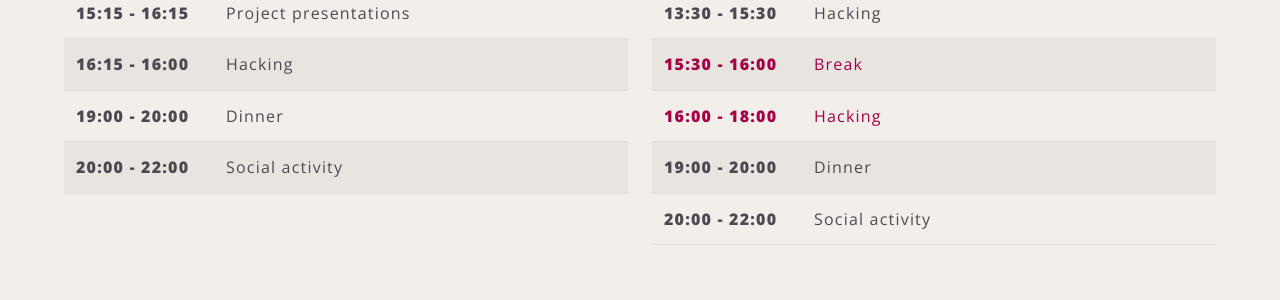
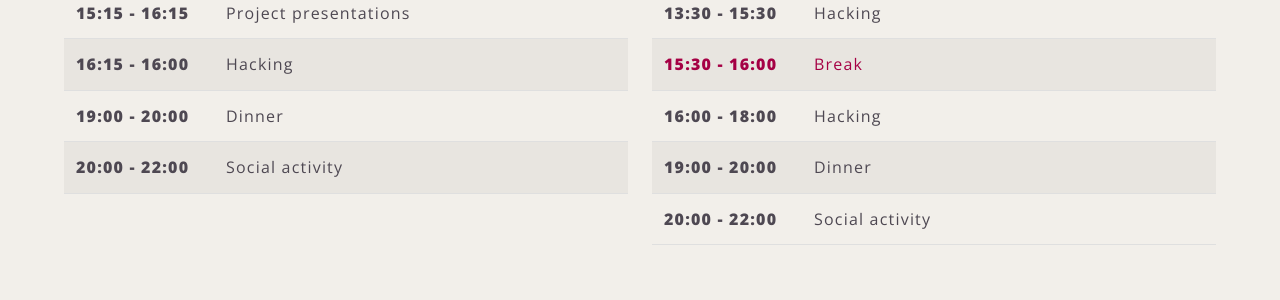
Before and after one commit to elixir-europe/biohackathon-europe-2021, a Jekyll site: the page built from programme.html, in a window 1280 px wide and 900 px high, scrolled down 679 px. Shown: the part 150-450 px from the top of the window. Built offline with Jekyll 4.4.1, drawn with Linux system fonts in a browser that asks for light colours; nearby versions of some CDN libraries.

Commit message:
Update row class

```diff
--- a/programme.html
+++ b/programme.html
@@ -144,7 +144,7 @@ body_class: programme
                             <td class="time">15:30 - 16:00</td>
                             <td class="event">Break</td>
                         </tr>
-                        <tr class="schedule-break-row">
+                        <tr>
                             <td class="time">16:00 - 18:00</td>
                             <td class="event">Hacking</td>
                         </tr>
```
